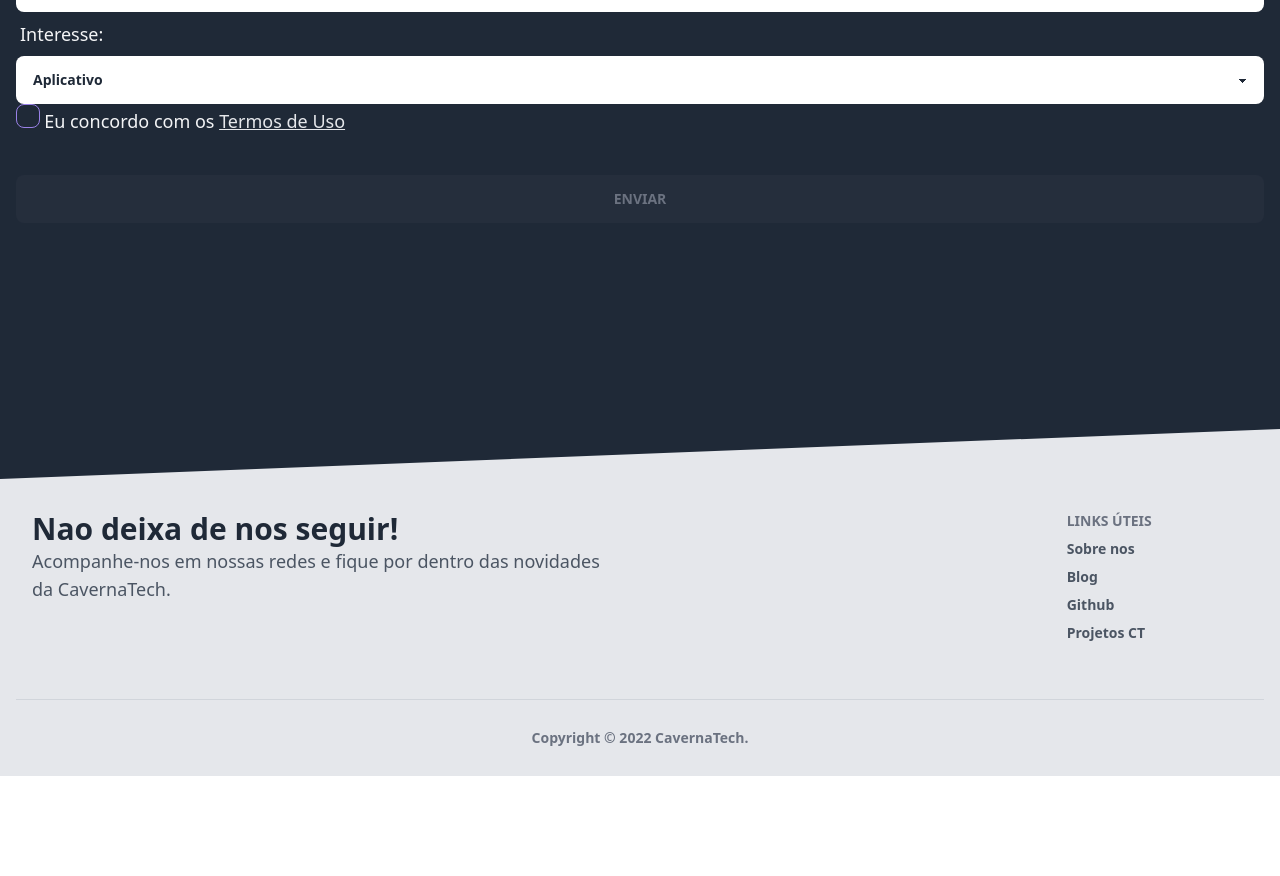
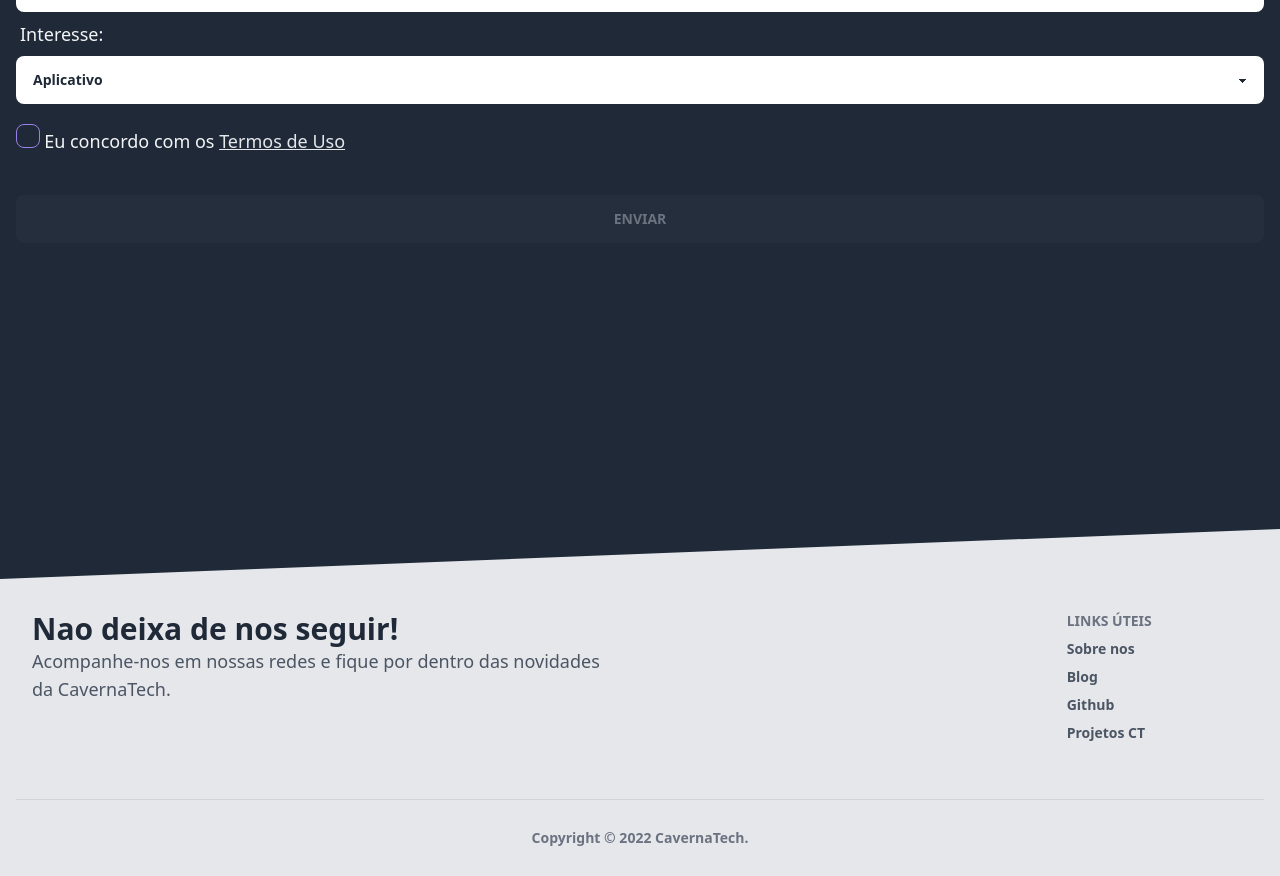
Before and after one commit to CavernaTech/website, a Svelte app: page / in a window 1280 px wide. Shown: the part 3164-4040 px from the top of the page. Before the commit the page ends 3940 px from the top, so only its background shows below. Built offline with nearby package versions, Linux system fonts and the light colour scheme; some icons are missing.

Commit message:
Adicionado ID;

```diff
--- a/src/components/Contact.component.svelte
+++ b/src/components/Contact.component.svelte
@@ -32,7 +32,7 @@
   };
 </script>
 
-<section class="relative block bg-gray-800">
+<section class="relative block bg-gray-800" id="contato">
   <div
     class="bottom-auto top-0 left-0 right-0 w-full absolute pointer-events-none overflow-hidden -mt-20 h-20"
     style="transform: translateZ(0);"
@@ -119,8 +119,12 @@
           bind:value={message}
         />
       {/if}
-      <Terms bind:agreed onAgreement={handleAgreement} bind:whenAgreed />
-      <button class="submit" disabled={!agreed} type="submit"> Enviar </button>
+      <div class="mt-5">
+        <Terms bind:agreed onAgreement={handleAgreement} bind:whenAgreed />
+      </div>
+      <button class="submit mb-20" disabled={!agreed} type="submit">
+        Enviar
+      </button>
     </form>
   </div>
 </section>
--- a/src/components/Sobre.component.svelte
+++ b/src/components/Sobre.component.svelte
@@ -2,7 +2,7 @@
   import { AwardIcon, UsersIcon, CheckIcon } from "svelte-feather-icons";
 </script>
 
-<section class="pb-20 bg-gray-50 -mt-24" id="intro-id">
+<section class="pb-20 bg-gray-50 -mt-24" id="sobre">
   <div class="container mx-auto px-4">
     <div class="flex flex-wrap">
       <div class="lg:pt-12 pt-6 w-full md:w-4/12 px-4 text-center">
@@ -68,7 +68,7 @@
     </div>
 
     <div class="flex flex-wrap items-center mt-32">
-      <div class="w-full md:w-5/12 px-4 mr-auto ml-auto">
+      <div class="w-full lg:w-5/12 px-4 mr-auto ml-auto">
         <div
           class="w-72 p-3 text-center inline-flex items-center justify-center mb-6"
         >
@@ -93,7 +93,7 @@
         </p>
       </div>
 
-      <div class="w-full md:w-4/12 px-4 mr-auto ml-auto">
+      <div class="w-full lg:w-4/12 px-4 mr-auto ml-auto">
         <div
           class="relative flex flex-col min-w-0 break-words w-full mb-6 shadow-lg rounded-lg bg-gray-700"
         >
```
